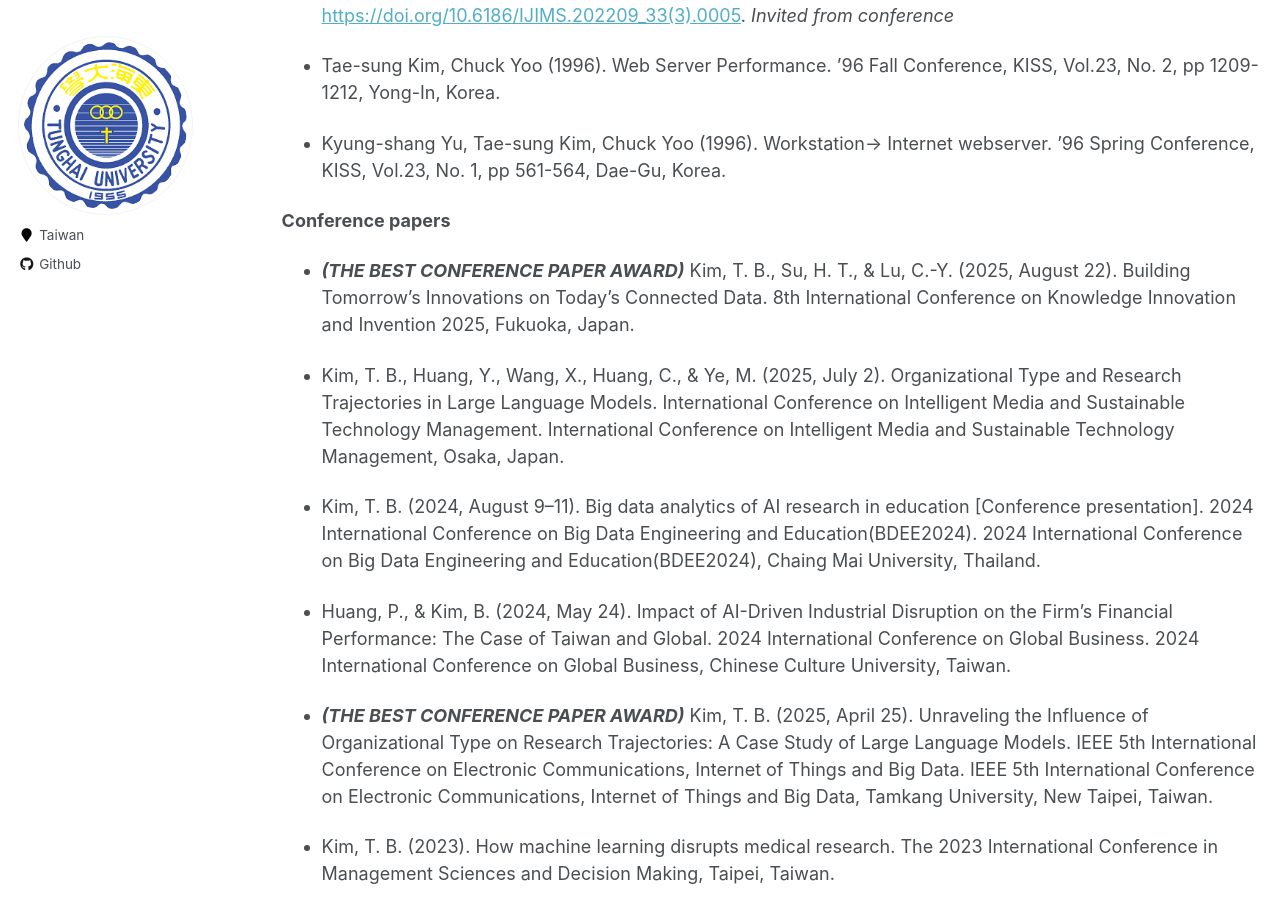
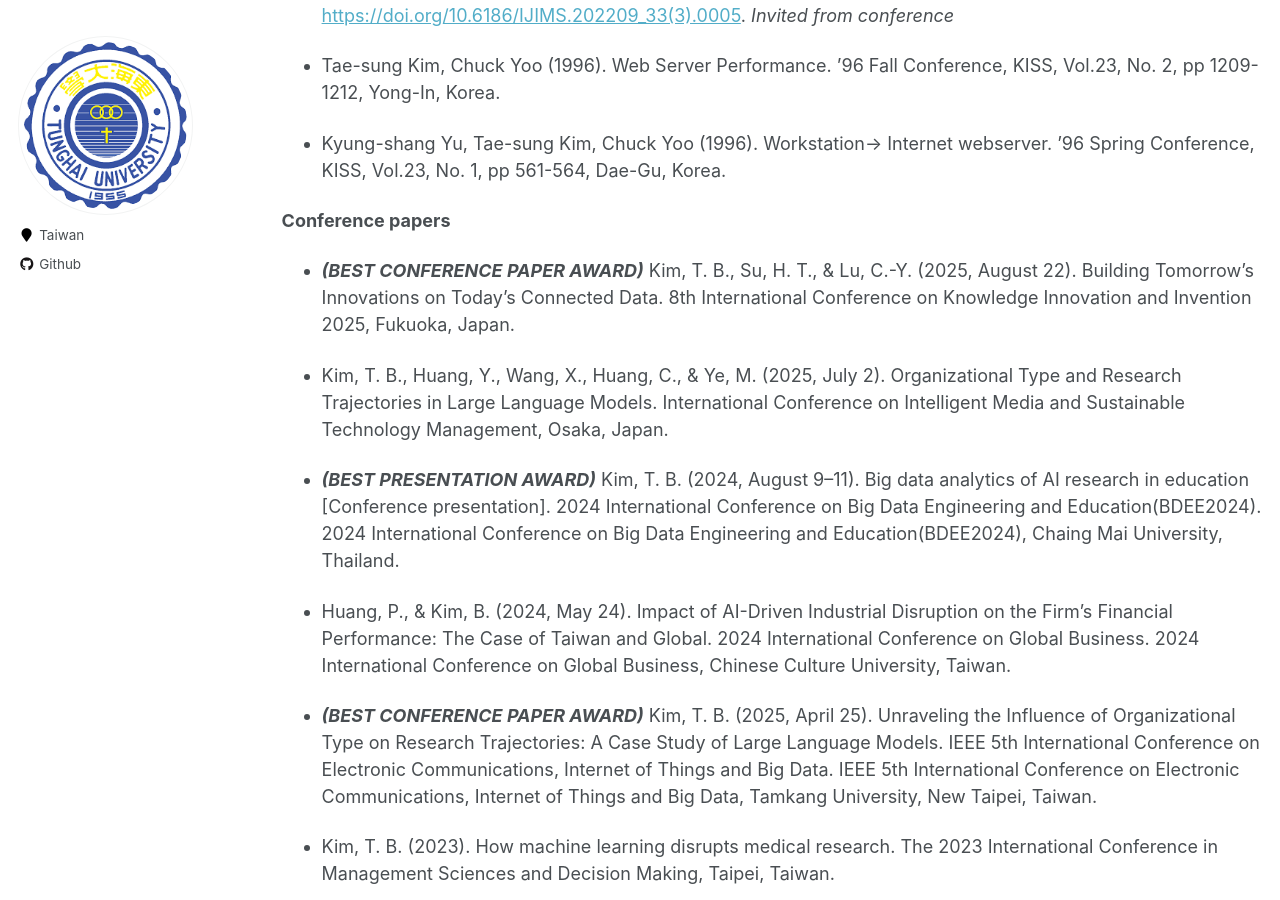
Before and after one commit to thugmba/IAL, a Jekyll site: the page built from _pages/publications.md, in a window 1280 px wide and 900 px high, scrolled down 371 px. Built offline with Jekyll 4.4.1, drawn with Linux system fonts in a browser that asks for light colours.

Commit message:
Fix publications

```diff
--- a/_pages/publications.md
+++ b/_pages/publications.md
@@ -17,15 +17,15 @@ __Journal papers__
 
 __Conference papers__
 
-- __*(THE BEST CONFERENCE PAPER AWARD)*__ Kim, T. B., Su, H. T., & Lu, C.-Y. (2025, August 22). Building Tomorrow’s Innovations on Today’s Connected Data. 8th International Conference on Knowledge Innovation and Invention 2025, Fukuoka, Japan.
+- __*(BEST CONFERENCE PAPER AWARD)*__ Kim, T. B., Su, H. T., & Lu, C.-Y. (2025, August 22). Building Tomorrow’s Innovations on Today’s Connected Data. 8th International Conference on Knowledge Innovation and Invention 2025, Fukuoka, Japan.
 
-- Kim, T. B., Huang, Y., Wang, X., Huang, C., & Ye, M. (2025, July 2). Organizational Type and Research Trajectories in Large Language Models. International Conference on Intelligent Media and Sustainable Technology Management. International Conference on Intelligent Media and Sustainable Technology Management, Osaka, Japan.
+- Kim, T. B., Huang, Y., Wang, X., Huang, C., & Ye, M. (2025, July 2). Organizational Type and Research Trajectories in Large Language Models. International Conference on Intelligent Media and Sustainable Technology Management, Osaka, Japan.
 
-- Kim, T. B. (2024, August 9–11). Big data analytics of AI research in education [Conference presentation]. 2024 International Conference on Big Data Engineering and Education(BDEE2024). 2024 International Conference on Big Data Engineering and Education(BDEE2024), Chaing Mai University, Thailand.
+- __*(BEST PRESENTATION AWARD)*__ Kim, T. B. (2024, August 9–11). Big data analytics of AI research in education [Conference presentation]. 2024 International Conference on Big Data Engineering and Education(BDEE2024). 2024 International Conference on Big Data Engineering and Education(BDEE2024), Chaing Mai University, Thailand.
 
 - Huang, P., & Kim, B. (2024, May 24). Impact of AI-Driven Industrial Disruption on the Firm’s Financial Performance: The Case of Taiwan and Global. 2024 International Conference on Global Business. 2024 International Conference on Global Business, Chinese Culture University, Taiwan.
 
-- __*(THE BEST CONFERENCE PAPER AWARD)*__ Kim, T. B. (2025, April 25). Unraveling the Influence of Organizational Type on Research Trajectories: A Case Study of Large Language Models. IEEE 5th International Conference on Electronic Communications, Internet of Things and Big Data. IEEE 5th International Conference on Electronic Communications, Internet of Things and Big Data, Tamkang University, New Taipei, Taiwan.
+- __*(BEST CONFERENCE PAPER AWARD)*__ Kim, T. B. (2025, April 25). Unraveling the Influence of Organizational Type on Research Trajectories: A Case Study of Large Language Models. IEEE 5th International Conference on Electronic Communications, Internet of Things and Big Data. IEEE 5th International Conference on Electronic Communications, Internet of Things and Big Data, Tamkang University, New Taipei, Taiwan.
 
 
 
@@ -46,15 +46,3 @@ __Conference papers__
 - Ravi Vadapalli, A. Sill, R. Dooley, M. Murray. P. Luo, T. Kim, M. Huang, K. Thyagaraja, and D. Chaffin (2007). TIGRE Environment for Grid Enabled/Suitable Applications, Demonstration session. The 8th IEEE/ACM International Conference on Grid Computing (Grid 2007), Austin, TX, USA.
 
 - Tae-sung Kim, Chuck Yoo (1997). Web Server Performance and Process Model. World conference WebNET97. Association for the Advancement of Computing in Education, Toronto, Canada.
-
-
-
-<!-- {% if author.googlescholar %}
-  You can also find my articles on <u><a href="{{author.googlescholar}}">my Google Scholar profile</a>.</u>
-{% endif %}
-
-{% include base_path %}
-
-{% for post in site.publications reversed %}
-  {% include archive-single.html %}
-{% endfor %} -->
```
